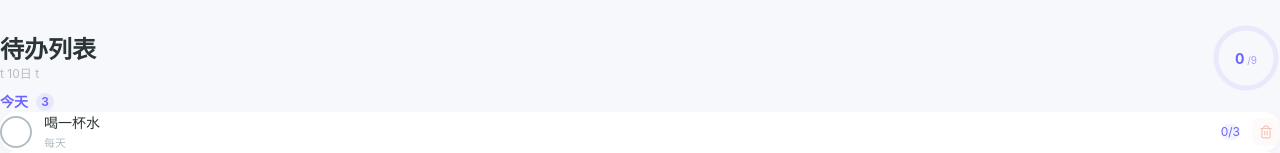
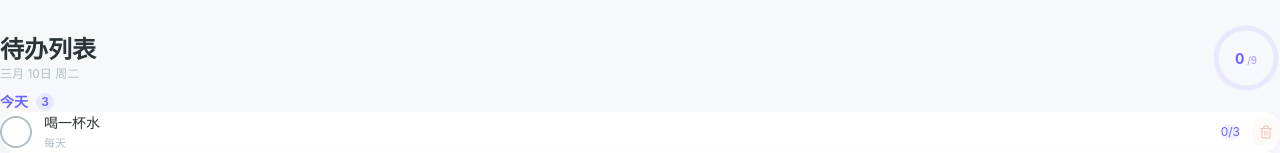
Before and after one commit to DavidXie03/do-little-things, a Vue app: page /todos in a window 1280 px wide. Shown: the top 153 px of the page. Built offline with nearby package versions, Linux system fonts and the light colour scheme.

Commit message:
fix: use tm() instead of t() to retrieve date arrays for correct month/weekday display

```diff
--- a/src/views/PendingView.vue
+++ b/src/views/PendingView.vue
@@ -10,7 +10,7 @@ import IconParty from '../components/icons/IconParty.vue'
 import IconPlus from '../components/icons/IconPlus.vue'
 import IconRefresh from '../components/icons/IconRefresh.vue'
 
-const { t, locale } = useI18n()
+const { t, tm, locale } = useI18n()
 
 const {
   ensureDailyTodos,
@@ -135,8 +135,8 @@ function handleModalConfirm(content: string, repeatCount: number, recurrence: Re
 
 function formatDate(): string {
   const now = new Date()
-  const months = t('date.months') as unknown as string[]
-  const weekdays = t('date.weekdays') as unknown as string[]
+  const months = tm('date.months') as string[]
+  const weekdays = tm('date.weekdays') as string[]
   if (locale.value === 'zh') {
     return `${months[now.getMonth()]} ${now.getDate()}日 ${weekdays[now.getDay()]}`
   } else {
@@ -155,7 +155,7 @@ function formatGroupDate(dateStr: string): string {
   if (diffDays === 1) return t('todos.tomorrow')
   if (diffDays === 2) return t('todos.dayAfterTomorrow')
 
-  const weekdays = t('date.weekdays') as unknown as string[]
+  const weekdays = tm('date.weekdays') as string[]
   const month = date.getMonth() + 1
   const day = date.getDate()
 
```
